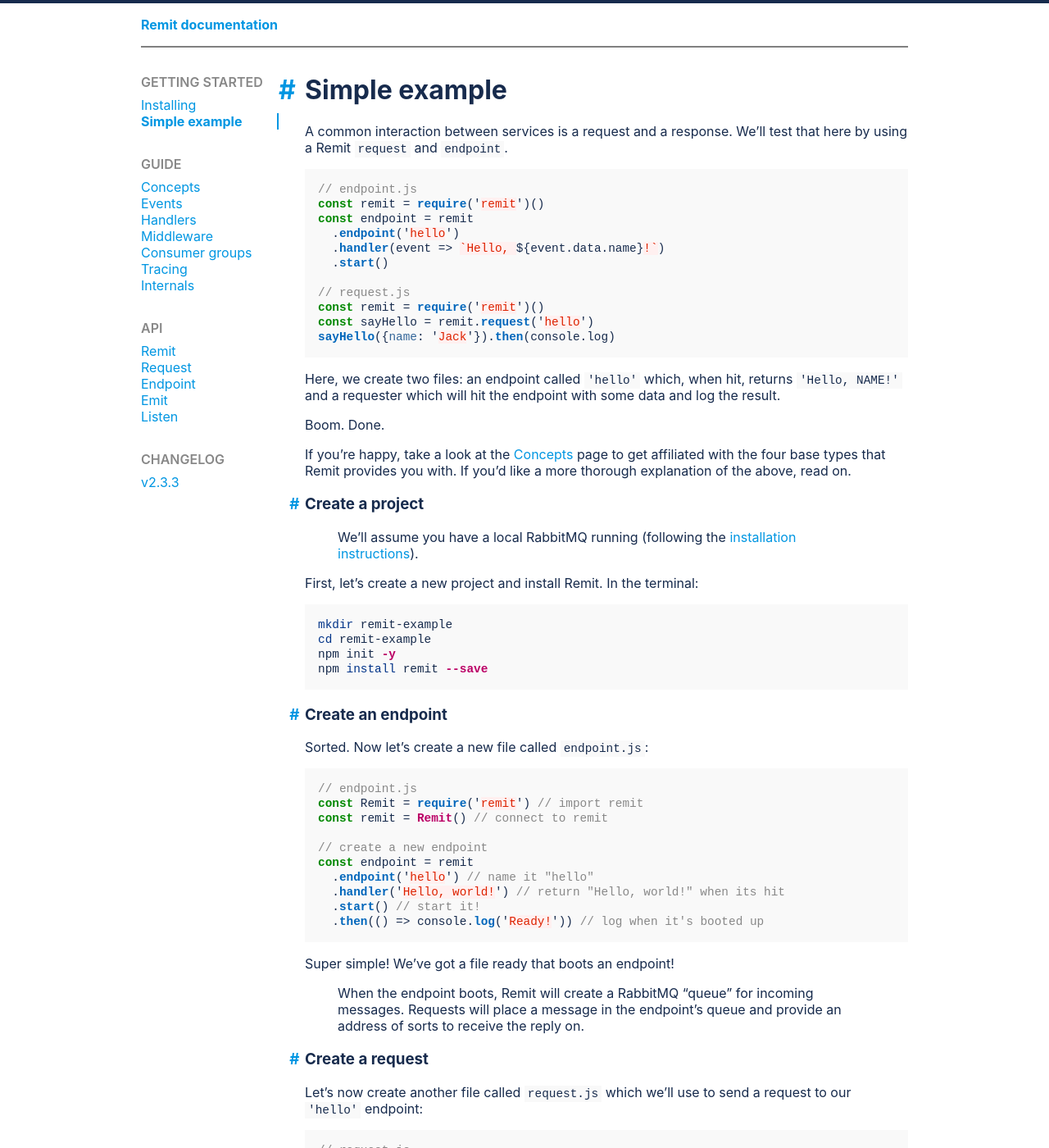
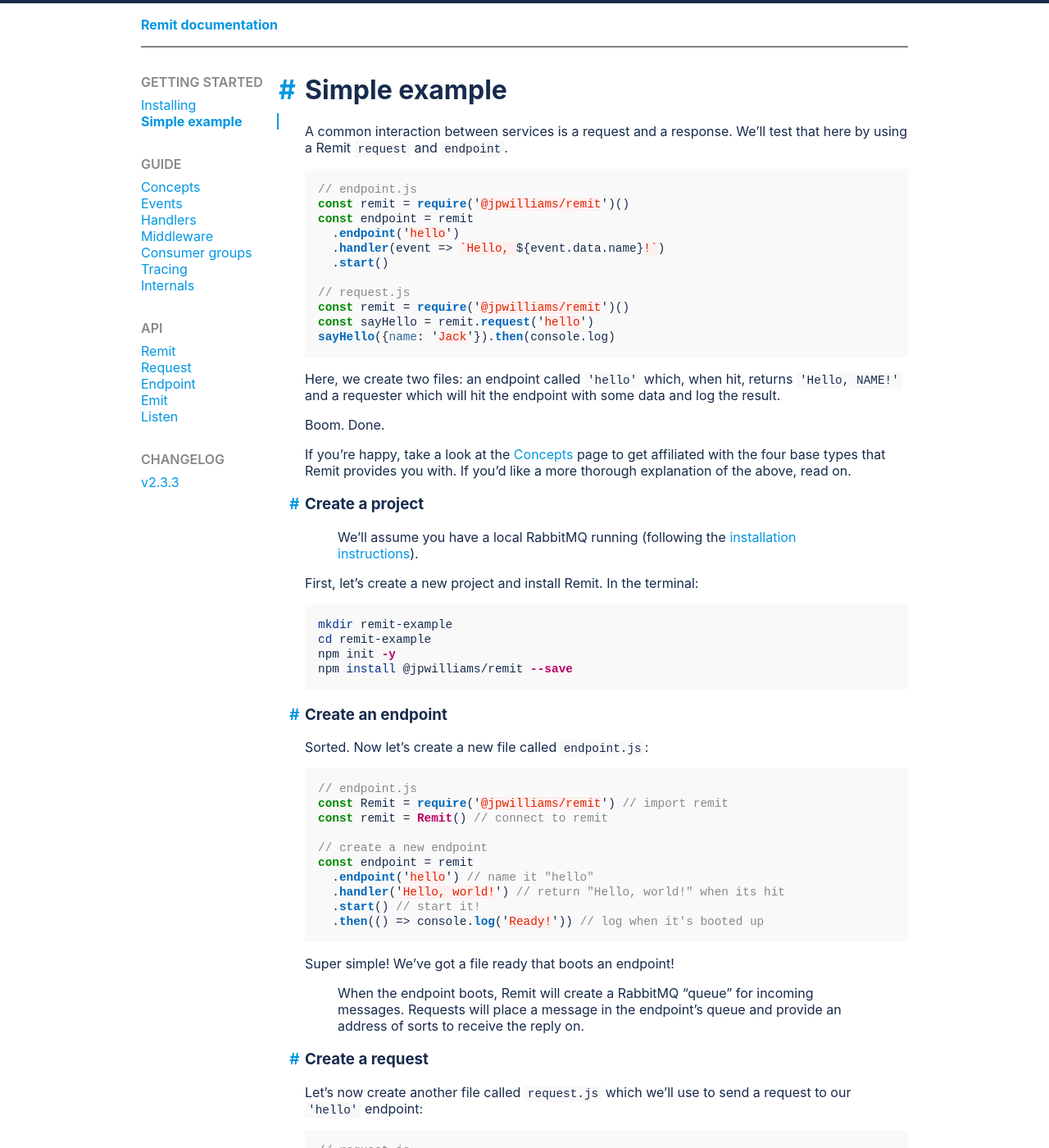
Before and after one commit to jpwilliams/remit, a Jekyll site: the page built from docs/_start/simple-example.md, in a window 1280 px wide and 1400 px high. Shown: the whole window at 82% size. Built offline with Jekyll 4.4.1, drawn with Linux system fonts in a browser that asks for light colours; some of the changed text lies outside the part shown.

Commit message:
update docs to use new @jpwilliams/remit package

```diff
--- a/docs/_start/simple-example.md
+++ b/docs/_start/simple-example.md
@@ -9,14 +9,14 @@
 
 {% highlight js %}
 // endpoint.js
-const remit = require('remit')()
+const remit = require('@jpwilliams/remit')()
 const endpoint = remit
   .endpoint('hello')
   .handler(event => `Hello, ${event.data.name}!`)
   .start()
 
 // request.js
-const remit = require('remit')()
+const remit = require('@jpwilliams/remit')()
 const sayHello = remit.request('hello')
 sayHello({name: 'Jack'}).then(console.log)
 {% endhighlight %}
@@ -37,7 +37,7 @@
 mkdir remit-example
 cd remit-example
 npm init -y
-npm install remit --save
+npm install @jpwilliams/remit --save
 {% endhighlight %}
 
 
@@ -47,7 +47,7 @@
 
 {% highlight js %}
 // endpoint.js
-const Remit = require('remit') // import remit
+const Remit = require('@jpwilliams/remit') // import remit
 const remit = Remit() // connect to remit
 
 // create a new endpoint
@@ -68,7 +68,7 @@
 
 {% highlight js %}
 // request.js
-const Remit = require('remit') // import remit
+const Remit = require('@jpwilliams/remit') // import remit
 const remit = Remit() // connect to remit
 
 const sayHello = remit.request('hello') // set up a request that hits the "hello" endpoint
```
Also changed, not shown: docs/_guide/tracing.md (+2 -2 lines), docs/_start/installing.md (+1 -1 lines).
